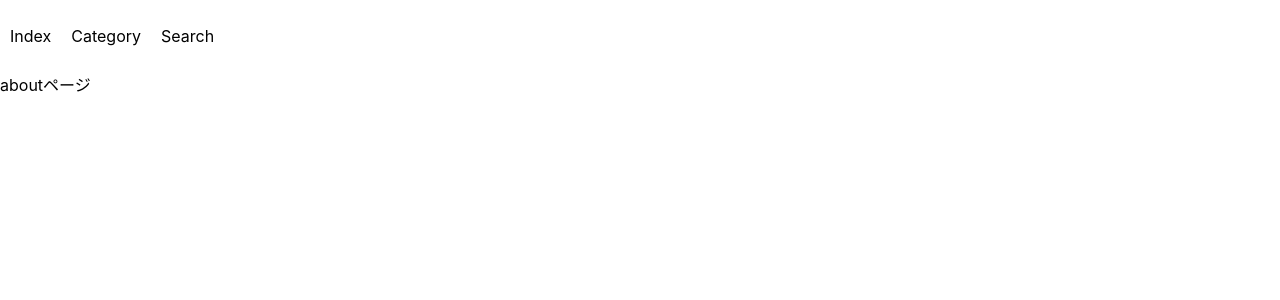
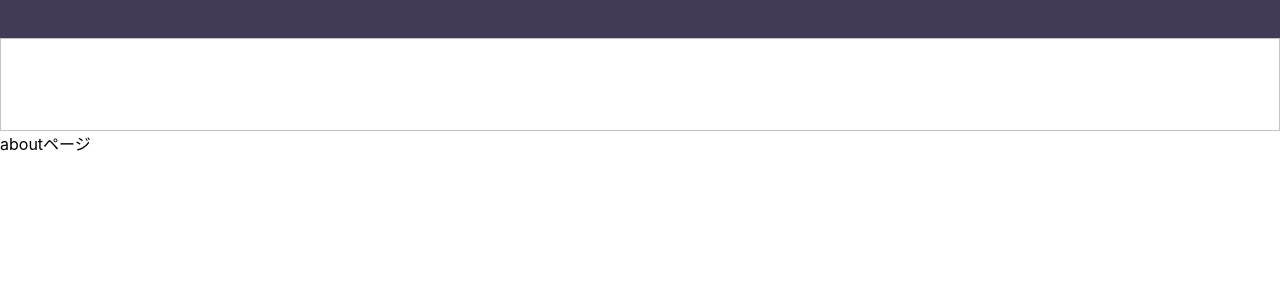
Before and after one commit to YukiOnishi1129/nochitoku-blog, a Next.js app: page /about in a window 1280 px wide. Shown: the top 300 px of the page. Built offline with nearby package versions, Linux system fonts and the light colour scheme.

Commit message:
add: header layouts

```diff
--- a/src/components/layouts/BaseLayout/Presenter.tsx
+++ b/src/components/layouts/BaseLayout/Presenter.tsx
@@ -4,6 +4,8 @@
  * @package Component
  */
 import React from 'react'
+/* components */
+import { Header } from '@/components/layouts/Header'
 /* styles */
 import { styles } from './style'
 
@@ -23,7 +25,9 @@ export const Presenter: React.FC<Props> = (props: Props) => {
 
   return (
     <div css={styles.wrapper}>
-      <div css={styles.header}></div>
+      <div css={styles.header}>
+        <Header />
+      </div>
       <div css={styles.divider}>{children}</div>
       <div css={styles.footer}></div>
     </div>
--- a/src/components/layouts/Header/Presenter.tsx
+++ b/src/components/layouts/Header/Presenter.tsx
@@ -3,25 +3,18 @@
  * PresentationalComponent
  * @package Component
  */
-import * as React from 'react'
-import Link from 'next/link'
-import Styles from './header.module.scss'
+import React from 'react'
+/* styles */
+import { styles } from './style'
 
 /**
  * presenter
  */
 export const Presenter: React.FC = () => {
   return (
-    <div className={Styles.container}>
-      <Link href="/">
-        <p className={Styles.item}>Index</p>
-      </Link>
-      <Link href="/category/react/page/1">
-        <p className={Styles.item}>Category</p>
-      </Link>
-      <Link href="/search/page/1">
-        <p className={Styles.item}>Search</p>
-      </Link>
+    <div css={styles.container}>
+      <div css={styles.headerTop}></div>
+      <div css={styles.headerMain}></div>
     </div>
   )
 }
--- a/src/components/layouts/Header/header.module.scss
+++ /dev/null
@@ -1,7 +0,0 @@
-.container {
-  display: flex;
-}
-.item {
-  cursor: pointer;
-  padding: 10px;
-}
--- a/src/components/layouts/Header/index.tsx
+++ b/src/components/layouts/Header/index.tsx
@@ -3,7 +3,8 @@
  * ContainerComponent
  * @package Component
  */
-import * as React from 'react'
+import React from 'react'
+/* components */
 import { Presenter } from './Presenter'
 
 /**
--- /dev/null
+++ b/src/components/layouts/Header/style.ts
@@ -0,0 +1,34 @@
+/**
+ * layouts/Header
+ * StyleComponent
+ * @package Component
+ */
+import { css } from '@emotion/react'
+/* styles */
+import { Theme } from '@/styles/Theme'
+
+/**
+ * style
+ */
+const container = css`
+  width: 100%;
+`
+
+const headerTop = css`
+  height: 38px;
+  background: ${Theme.color.Main};
+`
+
+const headerMain = css`
+  height: 93px;
+  border: 1px solid ${Theme.color.Line};
+`
+
+/**
+ * export styles
+ */
+export const styles = {
+  container,
+  headerTop,
+  headerMain,
+}
--- /dev/null
+++ b/src/styles/Theme.ts
@@ -0,0 +1,19 @@
+/**
+ * Theme
+ * @package Style
+ */
+
+const color = {
+  Main: '#423a57',
+  Point: ' #ef5e0c',
+  Background: 'fdfdfd',
+  Sub: '#f0eeee',
+  Line: '#c4c4c4',
+}
+
+/**
+ * export Theme
+ */
+export const Theme = {
+  color,
+}
```
